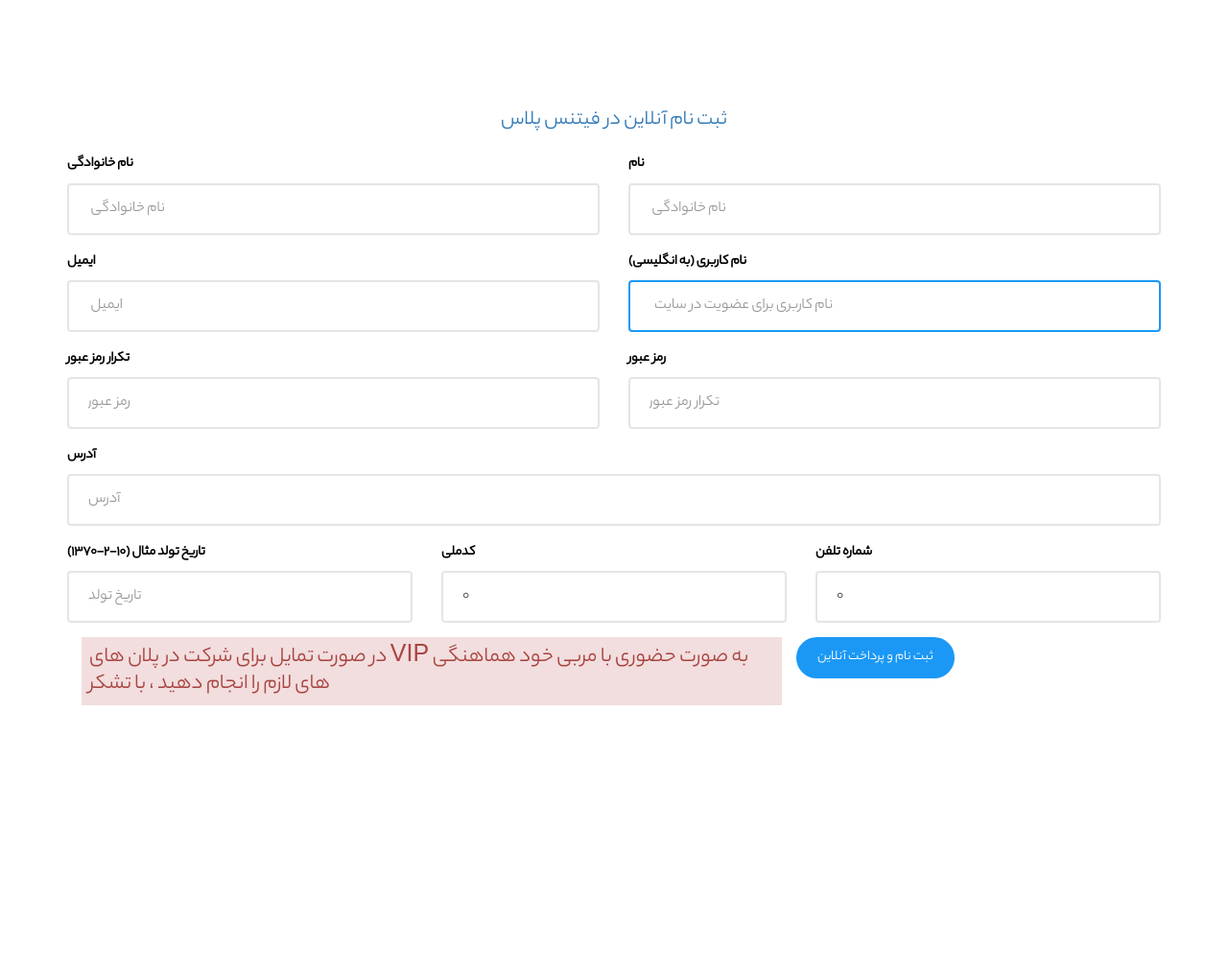
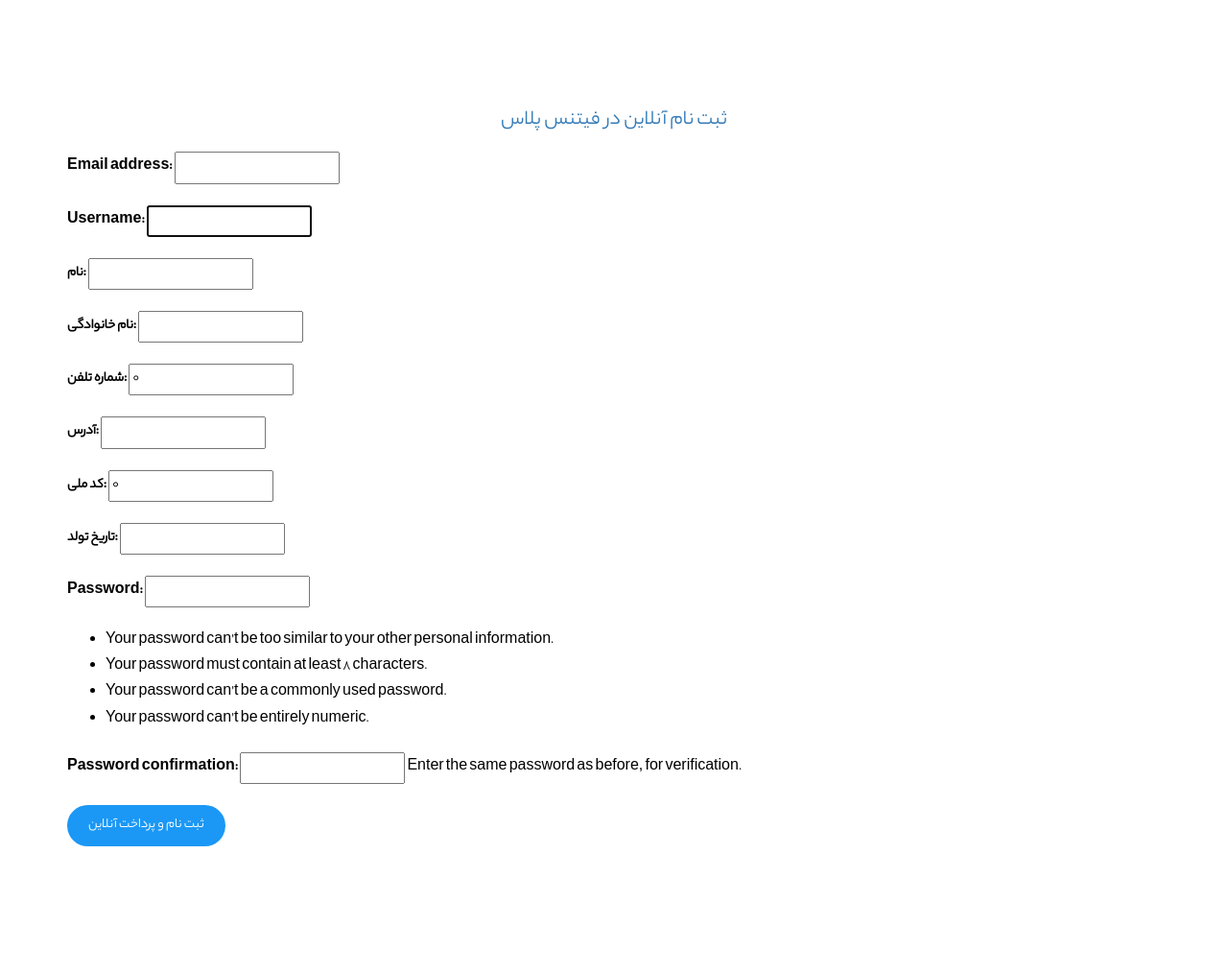
Before and after one commit to ali-py3/gym-register-online, a Django app: page /register/ in a window 1280 px wide. Shown: the whole page at 96% size. Before the commit the page ends 735 px from the top, so only its background shows below. Run offline with Django 3.2, Linux system fonts and the light colour scheme; some libraries are stand-ins or nearby versions.

Commit message:
fixed bug

```diff
--- a/gym_register/views.py
+++ b/gym_register/views.py
@@ -15,7 +15,7 @@ class Home(ListView):
 class SignUp(CreateView):
     form_class = UserRegisterForm
     success_url = reverse_lazy('gym:home')
-    template_name = 'GYM/register.html'
+    template_name = 'registration/register.html'
 
 class Login(LoginView):
     def get_success_url(self):
--- a/templates/GYM/register.html
+++ /dev/null
@@ -1,162 +0,0 @@
-{% extends 'GYM/base.html' %}
-{% load static %}
-{% load widget_tweaks %}
-
-{% block content %}
-    <div class="fh5co-loader"></div>
-
-    <div id="fh5co-contact">
-        <div class="container">
-            <div class="row">
-                <div class="col-md-12 animate-box">
-                    <h3 class="text-center text-primary">
-                        {% for error in form.password2.errors %}
-                            <p style="color: #2b542c">{{ error }}</p>
-                        {% endfor %}
-                        {% for error in form.username.errors %}
-                            <p style="color: #2b542c">{{ error }}</p>
-                        {% endfor %}
-                        {% for error in form.email.errors %}
-                            <p style="color: #2b542c">{{ error }}</p>
-                        {% endfor %}
-                        ثبت نام آنلاین در فیتنس پلاس
-                    </h3>
-                    <form method="post" class="myForm">{% csrf_token %}
-                        <div class="row form-group">
-                            <div class="col-md-6">
-                                <label for="lname">نام خانوادگی</label>
-                                {{ form.last_name | attr:"type:text" | attr:"class:form-control" | attr:"id:lname" | attr:"placeholder: نام خانوادگی" }}
-                            </div>
-                            <div class="col-md-6">
-                                <label for="fname">نام</label>
-                                {{ form.first_name | attr:"type:text" | attr:"class:form-control" | attr:"id:lname" |attr:"placeholder: نام خانوادگی " }}
-                            </div>
-                        </div>
-
-                        <div class="row form-group">
-                            <div class="col-md-6">
-                                <label for="lname">ایمیل</label>
-                                {{ form.email | attr:"type:email" | attr:"class:form-control" |attr:"placeholder: ایمیل " }}
-
-                            </div>
-                            <div class="col-md-6">
-                                <label for="fname">نام کاربری (به انگلیسی)</label>
-                                {{ form.username | attr:"type:text" | attr:"class:form-control" |attr:"placeholder:  نام کاربری برای عضویت در سایت" }}
-                            </div>
-                        </div>
-
-                        <div class="row form-group">
-                            <div class="col-md-6">
-                                <label for="lname">تکرار رمز عبور</label>
-                                {{ form.password1 | attr:"type:password" | attr:"class:form-control" | attr:"id:phone" | attr:"required"|attr:"placeholder:رمز عبور" }}
-
-                            </div>
-                            <div class="col-md-6">
-                                <label for="fname"> رمز عبور</label>
-                                {{ form.password2 | attr:"type:password" | attr:"class:form-control" | attr:"id:phone" | attr:"required"|attr:"placeholder:تکرار رمز عبور" }}
-
-                            </div>
-                        </div>
-
-                        <div class="row form-group">
-                            <div class="col-md-12">
-                                <label for="address">آدرس</label>
-                                {{ form.address | attr:"type:text" | attr:"class:form-control" | attr:"id:address" | attr:"required"|attr:"placeholder:آدرس" }}
-                            </div>
-                        </div>
-
-                        <div class="row form-group">
-                            <div class="col-md-4">
-                                <label for="birth">تاریخ تولد مثال (10-2-1370)</label>
-                                {{ form.date_birth | attr:"type:text" | attr:"class:form-control" | attr:"id:birth" | attr:"required"|attr:"placeholder:تاریخ تولد" }}
-                            </div>
-                            <div class="col-md-4">
-                                <label for="national code">کدملی</label>
-                                {{ form.natioral_code | attr:"type:number" | attr:"class:form-control" | attr:"id:national-code" | attr:"required"|attr:"placeholder:کدملی" }}
-                            </div>
-                            <div class="col-md-4">
-                                <label for="phone">شماره تلفن</label>
-                                {{ form.mobile_number | attr:"type:number" | attr:"class:form-control" | attr:"id:phone" | attr:"required"|attr:"placeholder:شماره تلفن" }}
-                            </div>
-                        </div>
-
-                        <div class="col-md-8">
-                            <h3 class="bg-danger text-danger" id="danger-regi">
-                                در صورت تمایل برای شرکت در پلان های VIP به صورت حضوری با مربی
-                                خود هماهنگی های لازم را انجام دهید ، با تشکر
-                            </h3>
-                        </div>
-
-                        <div class="form-group">
-                            <button id="btn-submit" class="btn btn-primary">ثبت نام و پرداخت آنلاین</button>
-                        </div>
-                    </form>
-                </div>
-            </div>
-        </div>
-    </div>
-    {#    <div class="fh5co-loader"></div>#}
-    {##}
-    {##}
-    {##}
-    {#    <div id="fh5co-contact">#}
-    {#        <div class="container">#}
-    {#            <div class="row">#}
-    {##}
-    {#                <div class="col-md-12 animate-box">#}
-    {#                    <h3 class="text-center text-primary">ثبت نام آنلاین در فیتنس پلاس</h3>#}
-    {#                    <form method="post">#}
-    {#                        {% csrf_token %}#}
-    {#                        <div class="row form-group">#}
-    {#                            <div class="col-md-6">#}
-    {#                                <label for="lname">نام کاربری</label>#}
-    {#    {{ form.username | attr:"type:text" | attr:"class:form-control" |attr:"placeholder: نام کاربری " }}#}
-    {#    {{ form.email | attr:"type:email" | attr:"class:form-control" |attr:"placeholder: ایمیل " }}#}
-    {#                            </div>#}
-    {##}
-    {#                            <div class="col-md-6">#}
-    {#                                <label for="lname">نام خانوادگی</label>#}
-    {#                                {{ form.first_name | attr:"type:text" | attr:"class:form-control" | attr:"id:lname" |attr:"placeholder: نام خانوادگی " }}#}
-    {#                            </div>#}
-    {#                            <div class="col-md-6">#}
-    {#                                <label for="fname">نام</label>#}
-    {#                                {{ form.last_name | attr:"type:text" | attr:"class:form-control" | attr:"id:fname" |attr:"placeholder:نام" }}#}
-    {#                            </div>#}
-    {#                        </div>#}
-    {##}
-    {#                        <div class="row form-group">#}
-    {#                            <div class="col-md-12">#}
-    {#                                <label for="address">آدرس</label>#}
-    {#                                {{ form.address | attr:"type:text" | attr:"class:form-control" | attr:"id:address" | attr:"required"|attr:"placeholder:آدرس" }}#}
-    {#                            </div>#}
-    {#                        </div>#}
-    {##}
-    {#                        <div class="row form-group">#}
-    {#                            <div class="col-md-4">#}
-    {#                                <label for="birth">تاریخ تولد مثال (10-2-1370)</label>#}
-    {#                                {{ form.date_birth | attr:"type:text" | attr:"class:form-control" | attr:"id:birth" | attr:"required"|attr:"placeholder:تاریخ تولد" }}#}
-    {#                            </div>#}
-    {#                            <div class="col-md-4">#}
-    {#                                <label for="national code">کدملی</label>#}
-    {#                                {{ form.natioral_code | attr:"type:number" | attr:"class:form-control" | attr:"id:national-code" | attr:"required"|attr:"placeholder:کدملی" }}#}
-    {#                            </div>#}
-    {#                            <div class="col-md-4">#}
-    {#                                <label for="phone">شماره تلفن</label>#}
-    {#                                {{ form.mobile_number | attr:"type:number" | attr:"class:form-control" | attr:"id:phone" | attr:"required"|attr:"placeholder:شماره تلفن" }}#}
-    {#                            </div>#}
-    {#                            <div class="col-md-4">#}
-    {#                                <label for="phone">رمز</label>#}
-    {#    {{ form.password1 | attr:"type:password" | attr:"class:form-control" | attr:"id:phone" | attr:"required"|attr:"placeholder:رمز عبور" }}#}
-    {#    {{ form.password2 | attr:"type:password" | attr:"class:form-control" | attr:"id:phone" | attr:"required"|attr:"placeholder:رمز عبور" }}#}
-    {#                            </div>#}
-    {#                            <button>ایجاد حساب کاربری</button>#}
-    {#                        </div>#}
-    {##}
-    {#                    </form>#}
-    {#                </div>#}
-    {#            </div>#}
-    {##}
-    {#        </div>#}
-    {#    </div>#}
-
-{% endblock %}
--- /dev/null
+++ b/templates/registration/register.html
@@ -0,0 +1,99 @@
+{% extends 'GYM/base.html' %}
+{% load static %}
+{% load widget_tweaks %}
+
+{% block content %}
+    <div class="fh5co-loader"></div>
+
+    <div id="fh5co-contact">
+        <div class="container">
+            <div class="row">
+                <div class="col-md-12 animate-box">
+                    <h3 class="text-center text-primary">
+                        {% for error in form.password2.errors %}
+                            <p style="color: #2b542c">{{ error }}</p>
+                        {% endfor %}
+                        {% for error in form.username.errors %}
+                            <p style="color: #2b542c">{{ error }}</p>
+                        {% endfor %}
+                        {% for error in form.email.errors %}
+                            <p style="color: #2b542c">{{ error }}</p>
+                        {% endfor %}
+                        ثبت نام آنلاین در فیتنس پلاس
+                    </h3>
+                    <form method="post" class="myForm">{% csrf_token %}
+{#                        <div class="row form-group">#}
+{#                            <div class="col-md-6">#}
+{#                                <label for="lname">نام خانوادگی</label>#}
+{#                                {{ form.last_name | attr:"type:text" | attr:"class:form-control" | attr:"id:lname" | attr:"placeholder: نام خانوادگی" }}#}
+{#                            </div>#}
+{#                            <div class="col-md-6">#}
+{#                                <label for="fname">نام</label>#}
+{#                                {{ form.first_name | attr:"type:text" | attr:"class:form-control" | attr:"id:lname" |attr:"placeholder: نام خانوادگی " }}#}
+{#                            </div>#}
+{#                        </div>#}
+{##}
+{#                        <div class="row form-group">#}
+{#                            <div class="col-md-6">#}
+{#                                <label for="lname">ایمیل</label>#}
+{#                                {{ form.email | attr:"type:email" | attr:"class:form-control" |attr:"placeholder: ایمیل " }}#}
+{##}
+{#                            </div>#}
+{#                            <div class="col-md-6">#}
+{#                                <label for="fname">نام کاربری (به انگلیسی)</label>#}
+{#                                {{ form.username | attr:"type:text" | attr:"class:form-control" |attr:"placeholder:  نام کاربری برای عضویت در سایت" }}#}
+{#                            </div>#}
+{#                        </div>#}
+{##}
+{#                        <div class="row form-group">#}
+{#                            <div class="col-md-6">#}
+{#                                <label for="lname">تکرار رمز عبور</label>#}
+{#                                {{ form.password1 | attr:"type:password" | attr:"class:form-control" | attr:"id:password" | attr:"required"|attr:"placeholder:رمز عبور" }}#}
+{##}
+{#                            </div>#}
+{#                            <div class="col-md-6">#}
+{#                                <label for="fname"> رمز عبور</label>#}
+{#                                {{ form.password2 | attr:"type:password" | attr:"class:form-control" | attr:"id:password" | attr:"required"|attr:"placeholder:تکرار رمز عبور" }}#}
+{##}
+{#                            </div>#}
+{#                        </div>#}
+{##}
+{#                        <div class="row form-group">#}
+{#                            <div class="col-md-12">#}
+{#                                <label for="address">آدرس</label>#}
+{#                                {{ form.address | attr:"type:text" | attr:"class:form-control" | attr:"id:address" | attr:"required"|attr:"placeholder:آدرس" }}#}
+{#                            </div>#}
+{#                        </div>#}
+{##}
+{#                        <div class="row form-group">#}
+{#                            <div class="col-md-4">#}
+{#                                <label for="birth">تاریخ تولد مثال (10-2-1370)</label>#}
+{#                                {{ form.date_birth | attr:"type:text" | attr:"class:form-control" | attr:"id:birth" | attr:"required"|attr:"placeholder:تاریخ تولد" }}#}
+{#                            </div>#}
+{#                            <div class="col-md-4">#}
+{#                                <label for="national code">کدملی</label>#}
+{#                                {{ form.natioral_code | attr:"type:number" | attr:"class:form-control" | attr:"id:national-code" | attr:"required"|attr:"placeholder:کدملی" }}#}
+{#                            </div>#}
+{#                            <div class="col-md-4">#}
+{#                                <label for="phone">شماره تلفن</label>#}
+{#                                {{ form.mobile_number | attr:"type:number" | attr:"class:form-control" | attr:"id:phone" | attr:"required"|attr:"placeholder:شماره تلفن" }}#}
+{#                            </div>#}
+{#                        </div>#}
+{##}
+{#                        <div class="col-md-8">#}
+{#                            <h3 class="bg-danger text-danger" id="danger-regi">#}
+{#                                در صورت تمایل برای شرکت در پلان های VIP به صورت حضوری با مربی#}
+{#                                خود هماهنگی های لازم را انجام دهید ، با تشکر#}
+{#                            </h3>#}
+{#                        </div>#}
+                        {{ form.as_p }}
+
+                        <div class="form-group">
+                            <button id="btn-submit" class="btn btn-primary">ثبت نام و پرداخت آنلاین</button>
+                        </div>
+                    </form>
+                </div>
+            </div>
+        </div>
+    </div>
+{% endblock %}
```
Also changed, not shown: templates/registration/login.html (+11 -5 lines), db.sqlite3.
